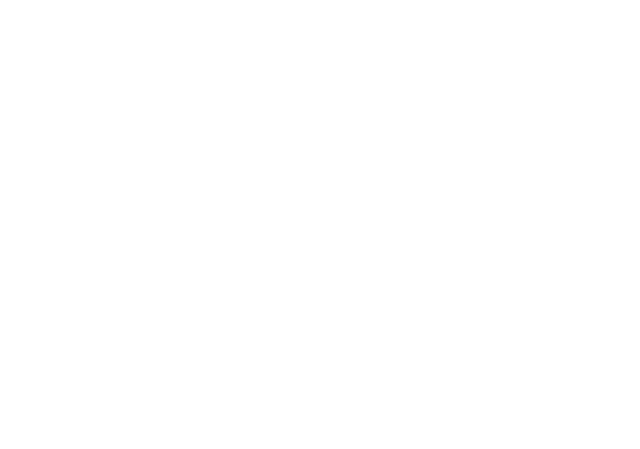
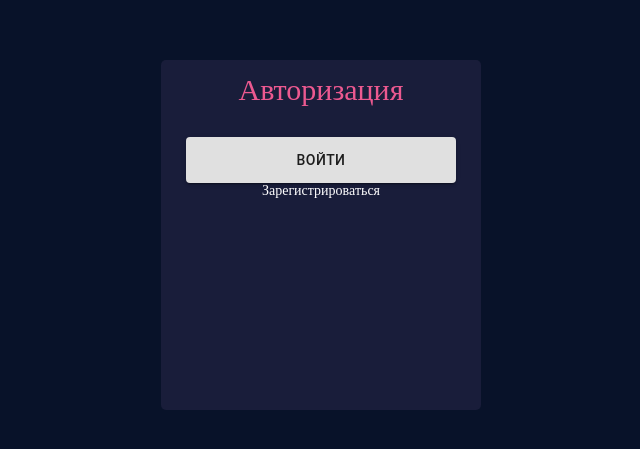
Before and after one commit to emargin/kanban, a React (Create React App) app in the folder client/: page /auth in a window 1280 px wide. Shown: the part 165-614 px from the top of the page, without its empty margins (319-959 px from the left). Built offline with nearby package versions, Linux system fonts and the light colour scheme.

Commit message:
feat: 🌳 add Auth component

```diff
--- a/client/src/components/NavPanel/NavPanel.module.scss
+++ b/client/src/components/NavPanel/NavPanel.module.scss
@@ -11,9 +11,6 @@
     align-items: center;
     transition: width 0.6s ease-in-out;
     overflow: hidden;
-}
-.openNav {
-
 }
 .logo {
     width: 50px;
--- a/client/src/pages/Auth/Auth.module.scss
+++ b/client/src/pages/Auth/Auth.module.scss
@@ -0,0 +1,94 @@
+.loginPage {
+    width: 100%;
+    height: 100vh;
+    background-color: #081229;
+    display: flex;
+    justify-content: center;
+    align-items: center;
+    font-family: 'Roboto; sans-serif';
+}
+.loginWindow {
+    display: flex;
+    flex-direction: column;
+    align-items: center;
+    width: 320px;
+    height: 350px;
+    background-color: #191d3a;
+    border-radius: 5px;
+}
+.form {
+    display: flex;
+    flex-direction: column;
+    justify-content: center;
+    align-items: center;
+}
+.loginTitle {
+    margin: 13px 0 30px 0;
+    font-size: 30px;
+    color: #EC5990;
+    font-weight: 100;
+}
+.loginPostTitle {
+    font-size: 14px;
+    margin-top: 10px;
+}
+.input {
+    margin: 0 24px 34px 24px;
+    width: 280px;
+    height: 50px;
+    & input::-webkit-clear-button,
+    & input::-webkit-outer-spin-button,
+    & input::-webkit-inner-spin-button {
+        display: none;
+    };
+    & input[number] {
+        -moz-appearance: textfield;
+    }
+}
+.authButton {
+    width: 270px;
+    height: 46px;
+    border-radius: 30px;
+    margin-bottom: 16px;
+    margin-top: 15px;
+    color: #fff;
+    background-color: #EC5990;
+    border: 1px solid #EC5990;
+    font-size: 14px;
+    text-transform: capitalize;
+    &:hover {
+        background-color: #bf1650!important;
+    }
+};
+.loginHelperLinks {
+    font-size: 14px;
+    color: rgba(0, 0, 0, 0.38);
+    text-decoration: none;
+    color: #fff;
+    &:hover {
+        color: #bf1650!important;
+    }
+}
+.cssOutlinedInput {
+    color: #fff;
+}
+
+.cssFocused {
+    color: #fff;
+    border-color: #fff;
+    // & notchedOutline {
+    //     border-color: "red"
+    // }
+}
+.cssLabel {
+    color: #fff;
+}
+.notchedOutline {
+    border-color: #EC5990;
+    &:hover {
+        border-color:#FFFFFF
+    }
+}
+.resize {
+    font-size: 14px;
+}
--- a/client/src/pages/Auth/Auth.tsx
+++ b/client/src/pages/Auth/Auth.tsx
@@ -1,8 +1,88 @@
+import { Button, TextField } from '@material-ui/core'
 import React from 'react'
+import { Link } from 'react-router-dom'
 import styles from './Auth.module.scss'
 
 const Auth = (): JSX.Element => {
-    return <></>
+    return (
+        <section className={styles.loginPage}>
+            <div className={styles.loginWindow}>
+                <form className={styles.form}>
+                    <h2 className={styles.loginTitle}>Авторизация</h2>
+                    {/* <Controller
+                        name="email"
+                        control={control}
+                        render={({ field }) => (
+                            <TextField
+                                {...field}
+                                id="outlined-basic"
+                                variant="outlined"
+                                className={styles.input}
+                                InputLabelProps={{
+                                    classes: {
+                                        root: styles.cssLabel,
+                                        focused: styles.cssFocused
+                                    },
+                                    className: styles.resize
+                                }}
+                                InputProps={{
+                                    classes: {
+                                        root: styles.cssOutlinedInput,
+                                        focused: styles.cssFocused,
+                                        notchedOutline: styles.notchedOutline
+                                    }
+                                }}
+                                helperText={errors.email?.message || ''}
+                                error={!!errors.email?.message}
+                                autoComplete="off"
+                                label="E-mail"
+                                type="text"
+                            />
+                        )}
+                    />
+
+                    <Controller
+                        name="password"
+                        control={control}
+                        render={({ field }) => (
+                            <TextField
+                                {...field}
+                                id="outlined-basic"
+                                variant="outlined"
+                                className={styles.input}
+                                InputLabelProps={{
+                                    classes: {
+                                        root: styles.cssLabel,
+                                        focused: styles.cssFocused
+                                    },
+                                    className: styles.resize
+                                }}
+                                InputProps={{
+                                    classes: {
+                                        root: styles.cssOutlinedInput,
+                                        focused: styles.cssFocused,
+                                        notchedOutline: styles.notchedOutline
+                                    },
+                                    inputMode: 'numeric'
+                                }}
+                                helperText={errors.password?.message || ''}
+                                error={!!errors.password?.message}
+                                autoComplete="off"
+                                label="Пароль"
+                                type="password"
+                            />
+                        )}
+                    /> */}
+                    <Button className={styles.authButton} variant="contained" type="submit">
+                        Войти
+                    </Button>
+                    <Link to="/registration" className={styles.loginHelperLinks}>
+                        Зарегистрироваться
+                    </Link>
+                </form>
+            </div>
+        </section>
+    )
 }
 
 export default Auth
--- a/client/src/pages/WorkSpace/WorkSpace.module.scss
+++ b/client/src/pages/WorkSpace/WorkSpace.module.scss
@@ -12,7 +12,7 @@
 .userInfo {
     margin: auto 0;
     color: #fff;
-    font-size: 20px
+    font-size: 20px;
 }
 .layout {
     display: flex;
@@ -25,8 +25,8 @@
     font-weight: 100;
     margin: auto 0 auto 25px;
 }
-.btn{
-    background-color: #EC5990;
+.btn {
+    background-color: #EC5990!important;
     color: #fff;
     text-transform: none;
     height: 30px;
@@ -34,13 +34,13 @@
     justify-content: center;
     margin: auto;
     &:hover{
-        background-color: #bf1650;
+        background-color: #bf1650!important;
     }
 }
 .loader {
     position: absolute;
     left: 50%;
-    top: 50%
+    top: 50%;
 }
 .link{
     margin: auto 30px;
--- a/client/src/pages/WorkSpace/WorkSpace.tsx
+++ b/client/src/pages/WorkSpace/WorkSpace.tsx
@@ -1,7 +1,11 @@
 import React from 'react'
 import { Button } from '@material-ui/core'
 import styles from './WorkSpace.module.scss'
-import { Link } from 'react-router-dom'
+import { Link, Route } from 'react-router-dom'
+import NavPanel from '../../components/NavPanel/NavPanel'
+import Tasks from '../Tasks/Tasks'
+import Releases from '../Releases/Releases'
+import Reports from '../Reports/Reports'
 
 const WorkSpace = (): JSX.Element => {
     return (
@@ -9,9 +13,9 @@ const WorkSpace = (): JSX.Element => {
             <header className={styles.header}>
                 <h2 className={styles.title}>Works Space</h2>
                 <Button
+                    className={styles.btn}
                     variant="contained"
                     color="primary"
-                    className={styles.btn}
                     // onClick={handleClickOpen}
                 >
                     Создать задачу
@@ -21,6 +25,14 @@ const WorkSpace = (): JSX.Element => {
                     Выйти
                 </Link>
             </header>
+            <div className={styles.layout}>
+                <NavPanel />
+                {/* <Route path="/workSpace/canban">
+                </Route> */}
+                {/* <Route path="/workSpace/tasks" element={<Tasks />} />
+                <Route path="/workSpace/reports" element={<Reports />} />
+                <Route path="/workSpace/releases" element={<Releases />} /> */}
+            </div>
         </section>
     )
 }
```
